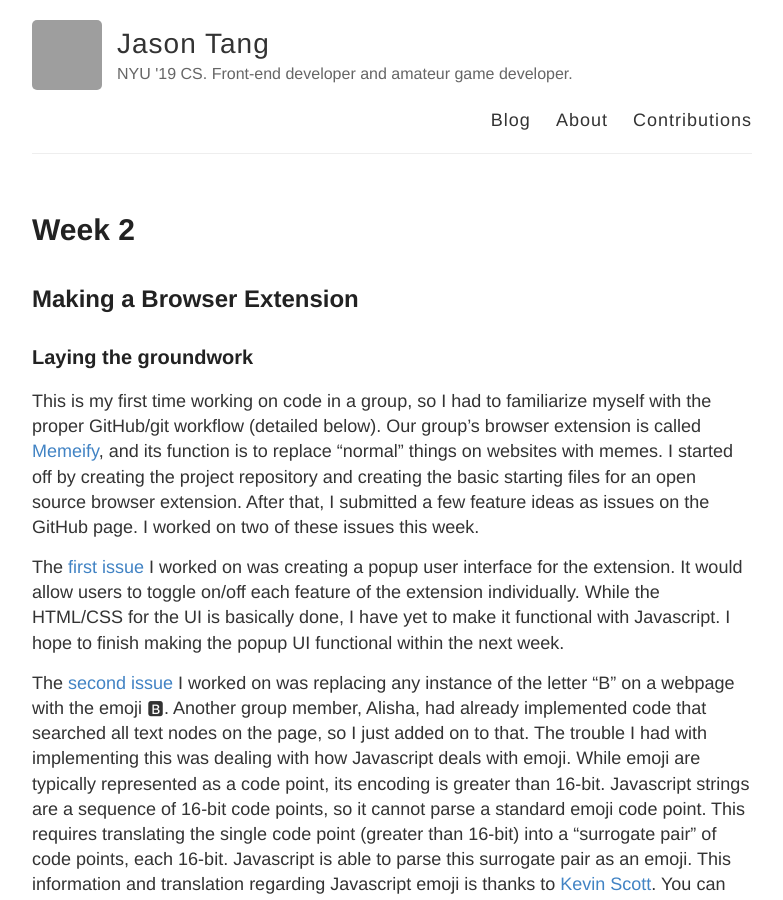
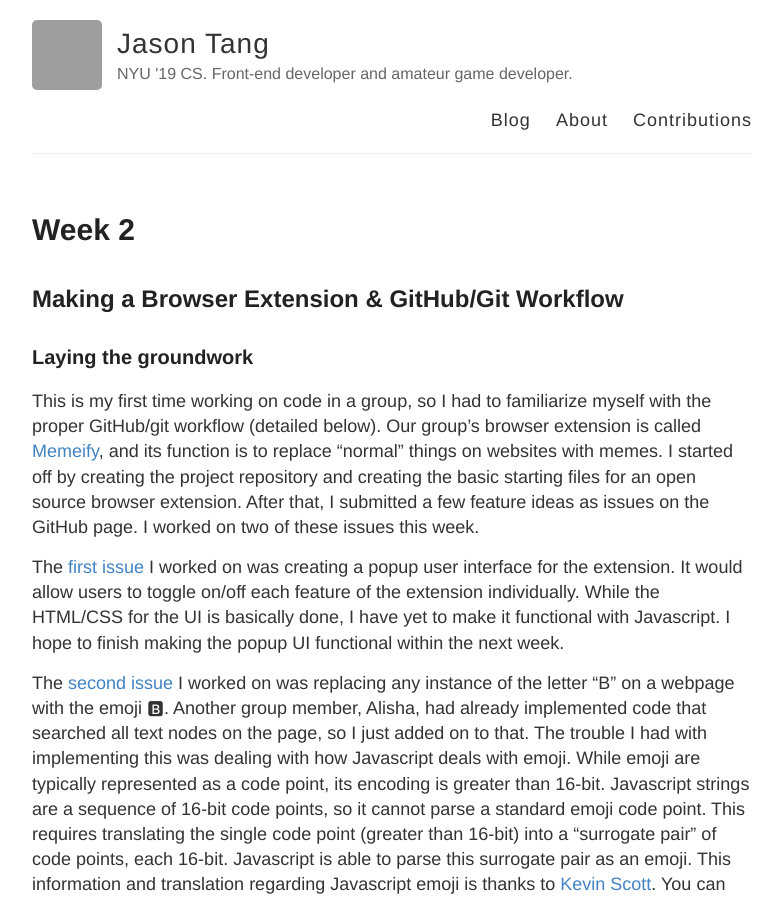
Before and after one commit to nyu-ossd-s19/jztang-weekly, a Jekyll site: the page built from _posts/2019-02-10-week02.md, in a window 1280 px wide and 900 px high. Shown: the whole window, without its empty margins (248-1031 px from the left). Built offline with Jekyll 4.4.1, drawn with Linux system fonts in a browser that asks for light colours; grey boxes are pictures that could not be loaded.

Commit message:
Edit title

```diff
--- a/_posts/2019-02-10-week02.md
+++ b/_posts/2019-02-10-week02.md
@@ -3,7 +3,7 @@ layout: post
 title: Week 2
 ---
 
-## Making a Browser Extension
+## Making a Browser Extension & GitHub/Git Workflow
 
 ### Laying the groundwork
 
```
